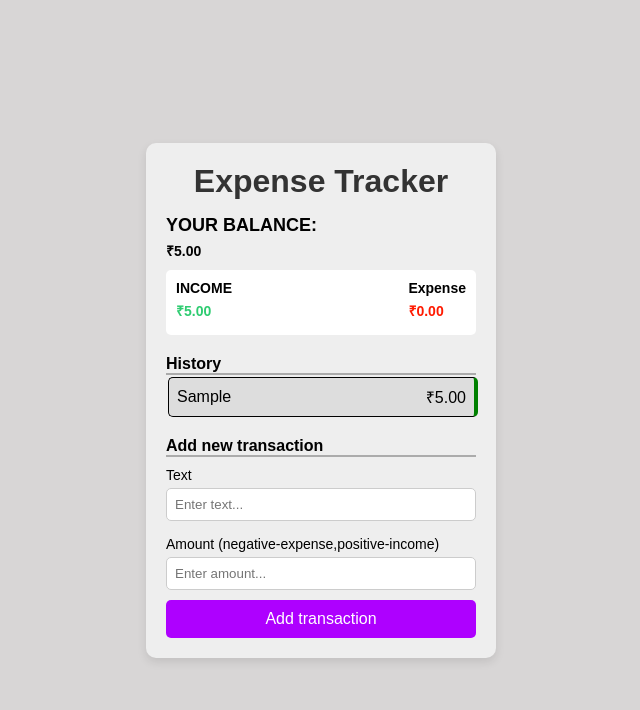
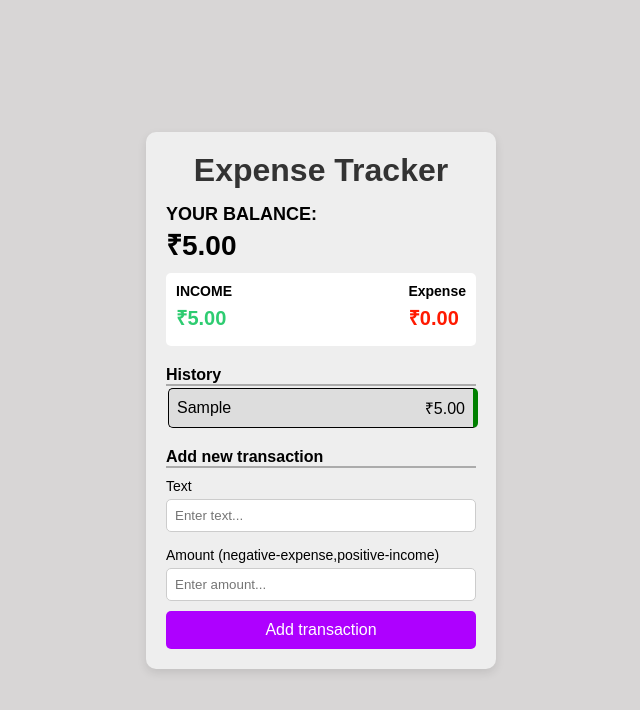
Before and after one commit to Divakar-2112/JS-Expense-Tracker, a plain HTML site: page index.html in a window 1280 px wide. Both pictures are taken after typing "Sample", "5" into the empty fields and a click on the button "Add transaction". Shown: the whole page, without its empty margins (319-959 px from the left). Drawn offline with Linux system fonts and the light colour scheme.

Commit message:
edit file

```diff
--- a/index.html
+++ b/index.html
@@ -12,7 +12,7 @@
     <div id="main">
         <h1>Expense Tracker</h1>
         <div id="content">
-            <h4 id="bal">YOUR BALANCE: <span class="spantag">₹0.00</span></h4>
+            <h4 id="bal">YOUR BALANCE: <span class="balance">₹0.00</span></h4>
             <div id="expenses">
                 <h4>INCOME<span id="income" class="spantag income">₹0.00</span></h4>
                 <h4>Expense<span id="expense" class="spantag expense">₹0.00</span></h4>
--- a/script.js
+++ b/script.js
@@ -79,13 +79,13 @@ function updateBalance(amount = 0,list=null) {
         incomeValue += amount;
         incomeSpan.textContent = `₹${incomeValue.toFixed(2)}`;
         if(list){
-            list.style.borderRight='4px solid green';
+            list.style.borderRight='5px solid green';
         }
     } else {
         expenseValue += amount;
         expenseSpan.textContent = `₹${expenseValue.toFixed(2)}`;
         if(list){
-            list.style.borderRight='4px solid red';
+            list.style.borderRight='5px solid red';
         }
     }
 
--- a/style.css
+++ b/style.css
@@ -33,7 +33,6 @@ h1 {
     font-weight: bold;
     margin-bottom: 10px;
 }
-
 #expenses {
     display: flex;
     justify-content: space-between;
@@ -76,8 +75,13 @@ h2 {
 }
 .spantag {
     display: block;
-    font-size: 14px;
+    font-size: 20px;
     margin: 5px 0;
+}
+.balance{
+    font-size: 28px;
+    display: block;
+    margin: 5px,0px;
 }
 p {
     display: block;
```
